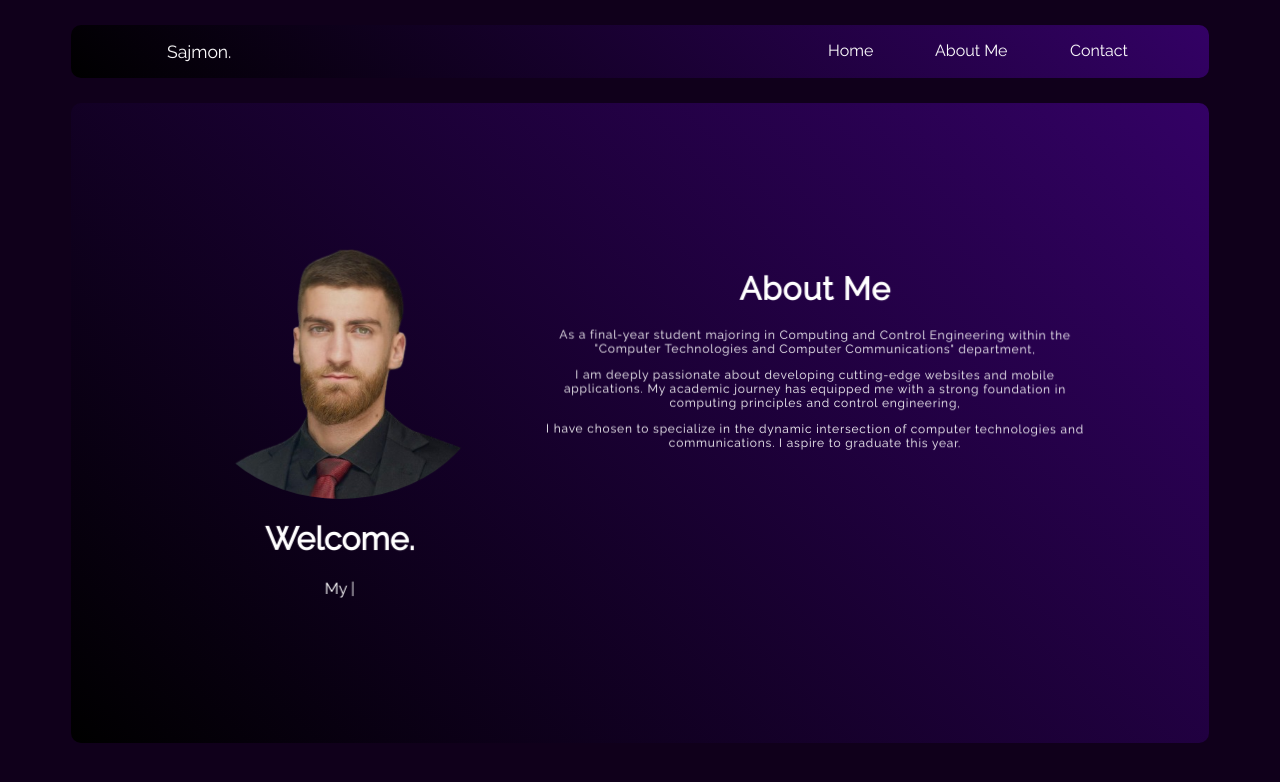
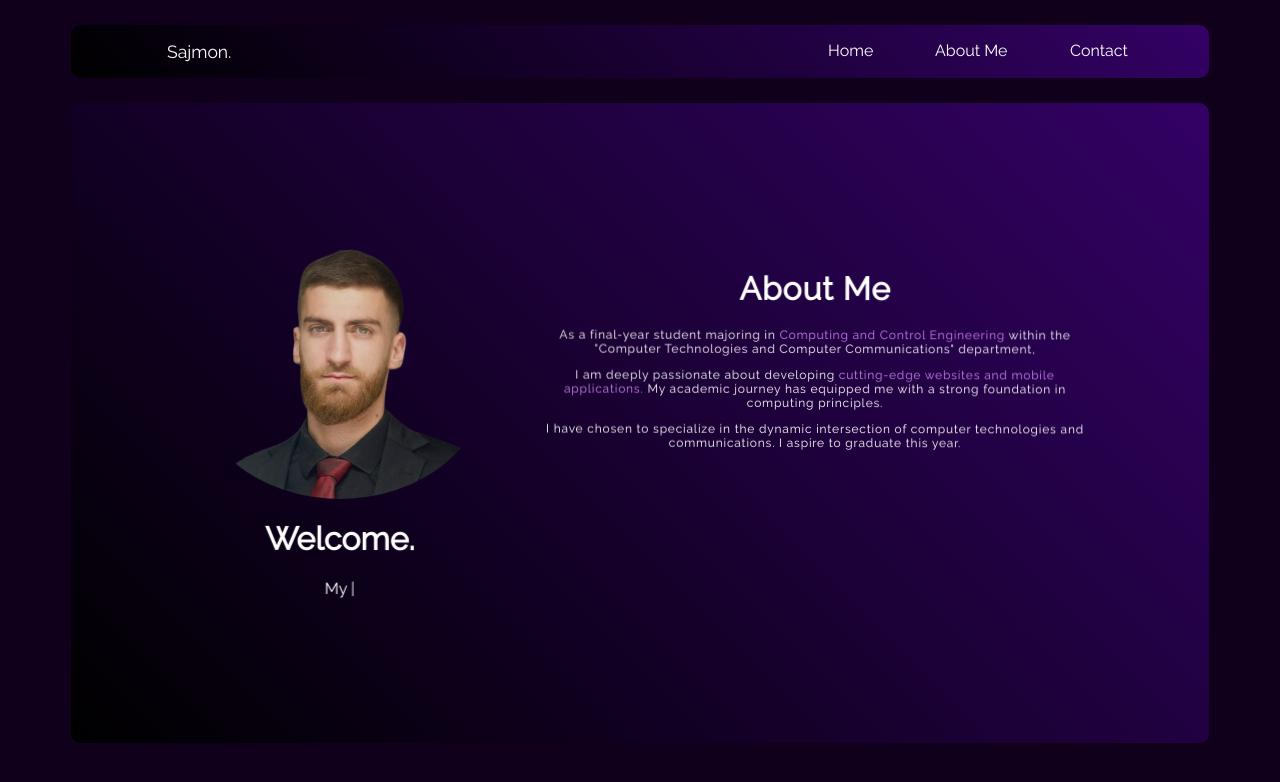
Before and after one commit to Sajmon410/portfolio, a React (Create React App) app in the folder portfolio/: page /aboutme in a window 1280 px wide. Shown: the top 782 px of the page. Built offline with nearby package versions, Linux system fonts and the light colour scheme.

Commit message:
Text About Me Changed.

```diff
--- a/portfolio/src/components/aboutme.jsx
+++ b/portfolio/src/components/aboutme.jsx
@@ -35,18 +35,23 @@ const AboutMe = () => {
           <div className="animate__animated animate__backInRight">
             <h1 className="title">About Me</h1>
             <p className="about-me-text">
-              As a final-year student majoring in Computing and Control
-              Engineering within the "Computer Technologies and Computer
+              As a final-year student majoring in{' '}
+              <span style={{ color: '#c985ed' }}>
+               Computing and Control Engineering
+              </span>{' '}
+              within the "Computer Technologies and Computer
               Communications" department,
             </p>
 
             <div className="animate__animated animate__jackInTheBox animate__delay-1s">
-              <p className="about-me-text">
-                I am deeply passionate about developing cutting-edge websites
-                and mobile applications. My academic journey has equipped me
-                with a strong foundation in computing principles and control
-                engineering,
-              </p>
+            <p className="about-me-text">
+              I am deeply passionate about developing{' '}
+              <span style={{ color: '#c985ed' }}>
+                cutting-edge websites and mobile applications.
+              </span>{' '}
+              My academic journey has equipped me with a strong foundation in computing
+              principles.
+            </p>
             </div>
             <div className="animate__animated animate__backInUp animate__delay-2s">
               <p className="about-me-text">
--- a/portfolio/src/components/hero.jsx
+++ b/portfolio/src/components/hero.jsx
@@ -51,17 +51,15 @@ const Hero = () => {
     }, 500);
   };
 
-  // useEffect za menjanje klasa
   React.useEffect(() => {
     let timer;
     if (isClicked) {
-      // Prvo pokrećemo bounceIn animaciju
       timer = setTimeout(() => {
-        setImageClass("animate__animated animate__hinge image1"); // Nakon 3 sekunde menja se na hinge
+        setImageClass("animate__animated animate__hinge image1");
       }, 1500);
     }
 
-    return () => clearTimeout(timer);  // Čisti timeout kada je komponenta demontirana
+    return () => clearTimeout(timer);
   }, [isClicked]);
 
   React.useEffect(() => {
@@ -71,7 +69,7 @@ const Hero = () => {
       timeoutId = setTimeout(() => {
         setShowNewImage(true);
         setIsClicked(false);
-      }, 3500);  // Zadrži sliku sa hinge animacijom pre nego što prikaže novu sliku
+      }, 3500);
     }
 
     return () => clearTimeout(timeoutId);
@@ -82,9 +80,9 @@ const Hero = () => {
       <div className="hero">
         <div style={{ display: isClicked ? "block" : "none" }}>
           <img
-            src={images[2]}  // Možeš promeniti indeks slike prema potrebama
+            src={images[2]}
             alt="Image1"
-            className={imageClass}  // Klasa se dinamički menja
+            className={imageClass}
           />
         </div>
 
@@ -118,9 +116,9 @@ const Hero = () => {
         </motion.div>
         <div style={{ display: isClicked ? "block" : "none" }}>
           <img
-            src={images[0]}  // Možeš promeniti indeks slike prema potrebama
+            src={images[0]}
             alt="Image1"
-            className={imageClass}  // Klasa se dinamički menja
+            className={imageClass}
           />
         </div>
 
```
